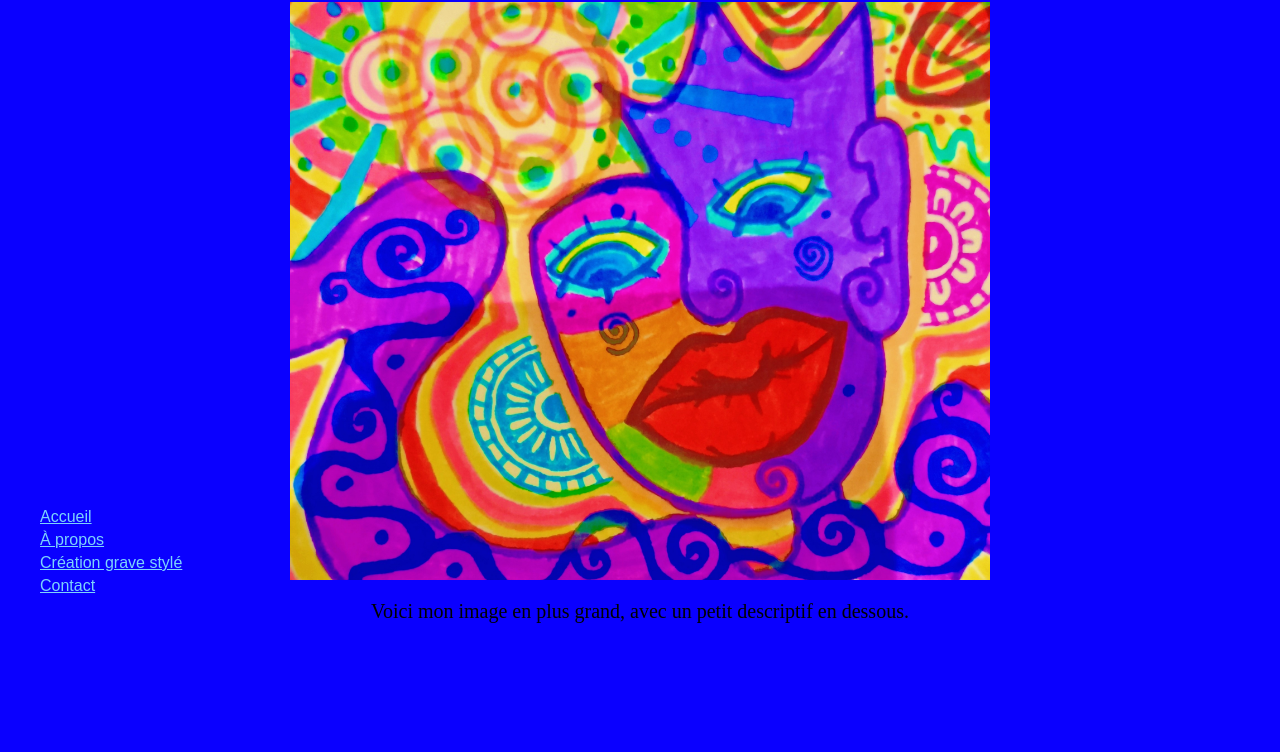
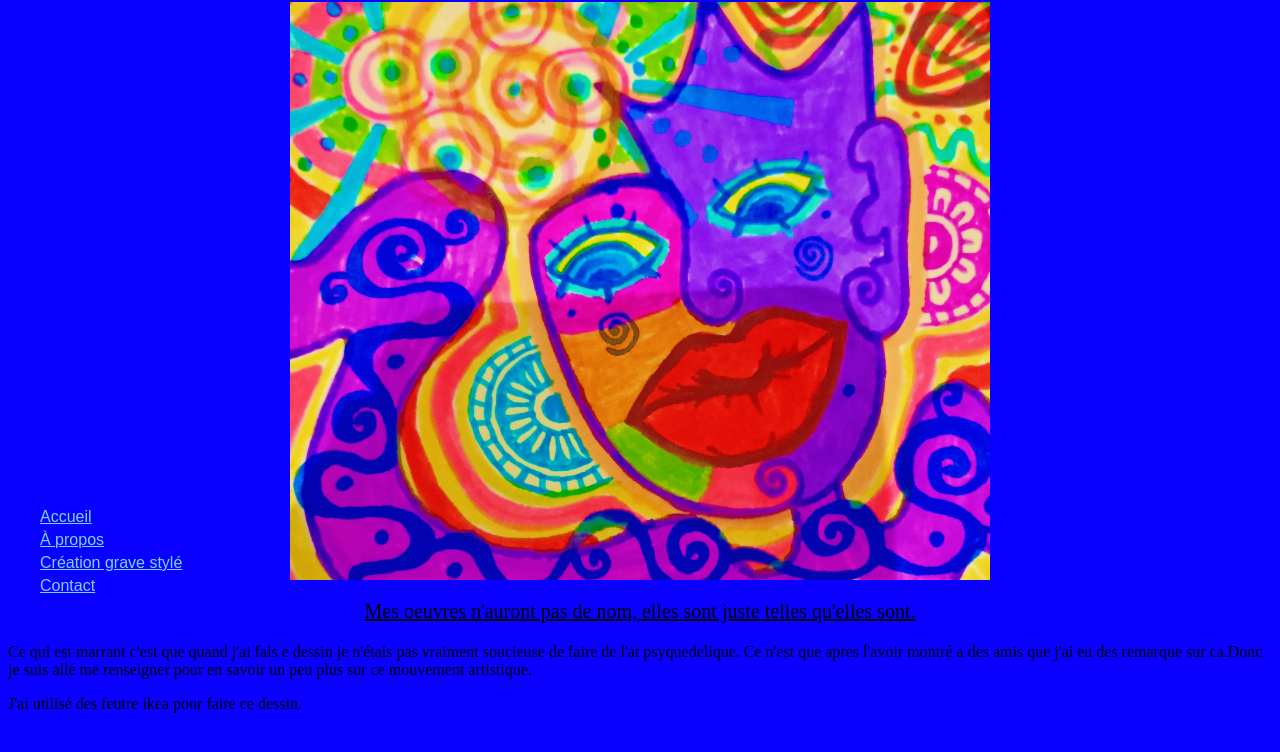
Before and after one commit to Lotus4bidden/Lotus4bidden.github.io, a plain HTML site: page Mbb1.html in a window 1280 px wide. Shown: the part 82-834 px from the top of the page. Drawn offline with Linux system fonts and the light colour scheme.

Commit message:
Revise description and add details about the artwork
Updated the description paragraph and added additional text about the artwork.

```diff
--- a/Mbb1.html
+++ b/Mbb1.html
@@ -7,7 +7,10 @@
 <body class="creation-page">
     <h1>Mon bébé1</h1>
     <img src="Dessin1.jpg" alt="Mon bébé1" style="width: 700px; height: auto; display: block; margin: 20px auto;">
-    <p style="text-align: center; font-size: 20px;">Voici mon image en plus grand, avec un petit descriptif en dessous.</p>
+    <p style="text-align: center; font-size: 20px;"><u>Mes oeuvres n'auront pas de nom, elles sont juste telles qu'elles sont.</u>
+
+        <p>Ce qui est marrant c'est que quand j'ai fais e dessin je n'étais pas vraiment soucieuse de faire de l'at psyquedelique. Ce n'est que apres l'avoir montré a des amis que j'ai eu des remarque sur ca.Donc je suis allé me renseigner pour en savoir un peu plus sur ce mouvement artistique.</p>
+    <p>J'ai utilisé des feutre ikea pour faire ce dessin.</p>
     <nav>
         <a href="index.html">Accueil</a>
         <a href="Coucou.html">À propos</a>
```
